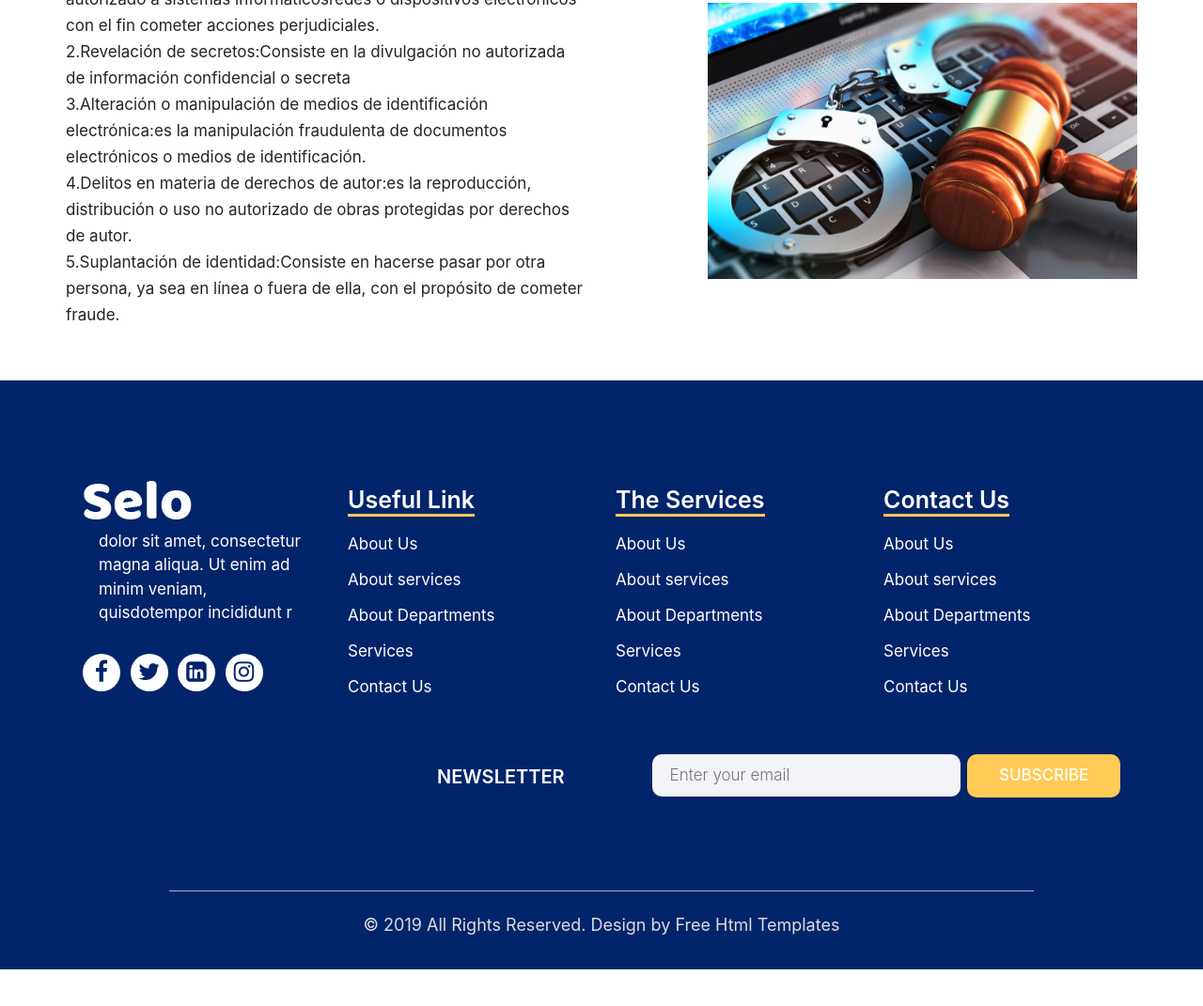
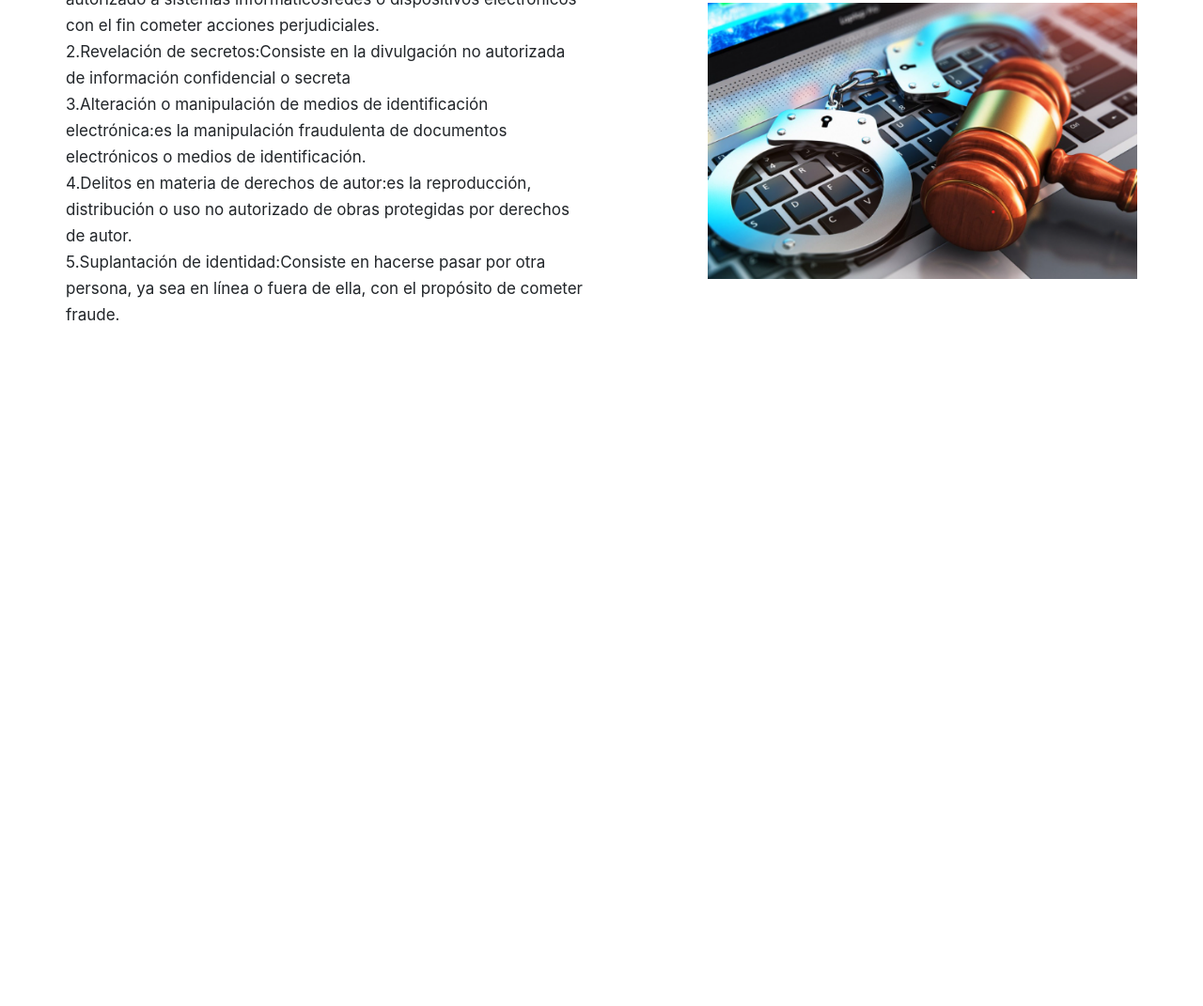
Before and after one commit to kevinHernandezGuzman/job, a plain HTML site: page service3.html in a window 1280 px wide. Shown: the part 1737-2808 px from the top of the page at 94% size. After the commit the page ends 2232 px from the top, so only its background shows below. Drawn offline with nearby package versions, Linux system fonts and the light colour scheme; a web font is replaced by a local one.

Commit message:
Update service3.html

```diff
--- a/service3.html
+++ b/service3.html
@@ -214,74 +214,7 @@
 
          <!-- team -->
 
-      <!--  footer -->
-      <footer>
-         <div class="footer">
-            <div class="container">
-               <div class="row">
-                  <div class="col-xl-3 col-lg-3 col-md-6 col-sm-6">
-                     <img class="logo1" src="images/logo1.png" alt="#"/>
-                     <ul class="about_us">
-                        <li>dolor sit amet, consectetur<br> magna aliqua. Ut enim ad <br>minim veniam, <br> quisdotempor incididunt r</li>
-                     </ul>
-                     <ul class="social_icon">
-                        <li><a href="#"><i class="fa fa-facebook" aria-hidden="true"></i></a></li>
-                        <li><a href="#"><i class="fa fa-twitter" aria-hidden="true"></i></a></li>
-                        <li><a href="#"><i class="fa fa-linkedin-square" aria-hidden="true"></i></a></li>
-                        <li><a href="#"><i class="fa fa-instagram" aria-hidden="true"></i></a></li>
-                     </ul>
-                  </div>
-                  <div class="col-xl-3 col-lg-3 col-md-6 col-sm-6">
-                     <h3>Useful Link</h3>
-                     <ul class="link_menu">
-                        <li><a href="#">About Us</a></li>
-                        <li><a href="#">About services</a></li>
-                        <li><a href="#">About Departments</a></li>
-                        <li><a href="#">Services</a></li>
-                        <li><a href="#">Contact Us</a></li>
-                     </ul>
-                  </div>
-                  <div class="col-xl-3 col-lg-3 col-md-6 col-sm-6">
-                     <h3>The Services</h3>
-                     <ul class="link_menu">
-                        <li><a href="#">About Us</a></li>
-                        <li><a href="#">About services</a></li>
-                        <li><a href="#">About Departments</a></li>
-                        <li><a href="#">Services</a></li>
-                        <li><a href="#">Contact Us</a></li>
-                     </ul>
-                  </div>
-                  <div class="col-xl-3 col-lg-3 col-md-6 col-sm-6">
-                     <h3>Contact Us</h3>
-                     <ul class="link_menu">
-                        <li><a href="#">About Us</a></li>
-                        <li><a href="#">About services</a></li>
-                        <li><a href="#">About Departments</a></li>
-                        <li><a href="#">Services</a></li>
-                        <li><a href="#">Contact Us</a></li>
-                     </ul>
-                  </div>
-                  <div class="col-md-8 offset-md-4 ">
-                     <form class="bottom_form">
-                        <h3>Newsletter</h3>
-                        <input class="enter" placeholder="Enter your email" type="text" name="Enter your email">
-                        <button class="sub_btn">subscribe</button>
-                     </form>
-                  </div>
-               </div>
-            </div>
-            <div class="copyright">
-               <div class="container">
-                  <div class="row">
-                     <div class="col-md-10 offset-md-1">
-                        <p>© 2019 All Rights Reserved. Design by <a href="https://html.design/"> Free Html Templates</a></p>
-                     </div>
-                  </div>
-               </div>
-            </div>
-         </div>
-      </footer>
-      <!-- end footer -->
+
       <!-- Javascript files-->
       <script src="js/jquery.min.js"></script>
       <script src="js/popper.min.js"></script>
```
